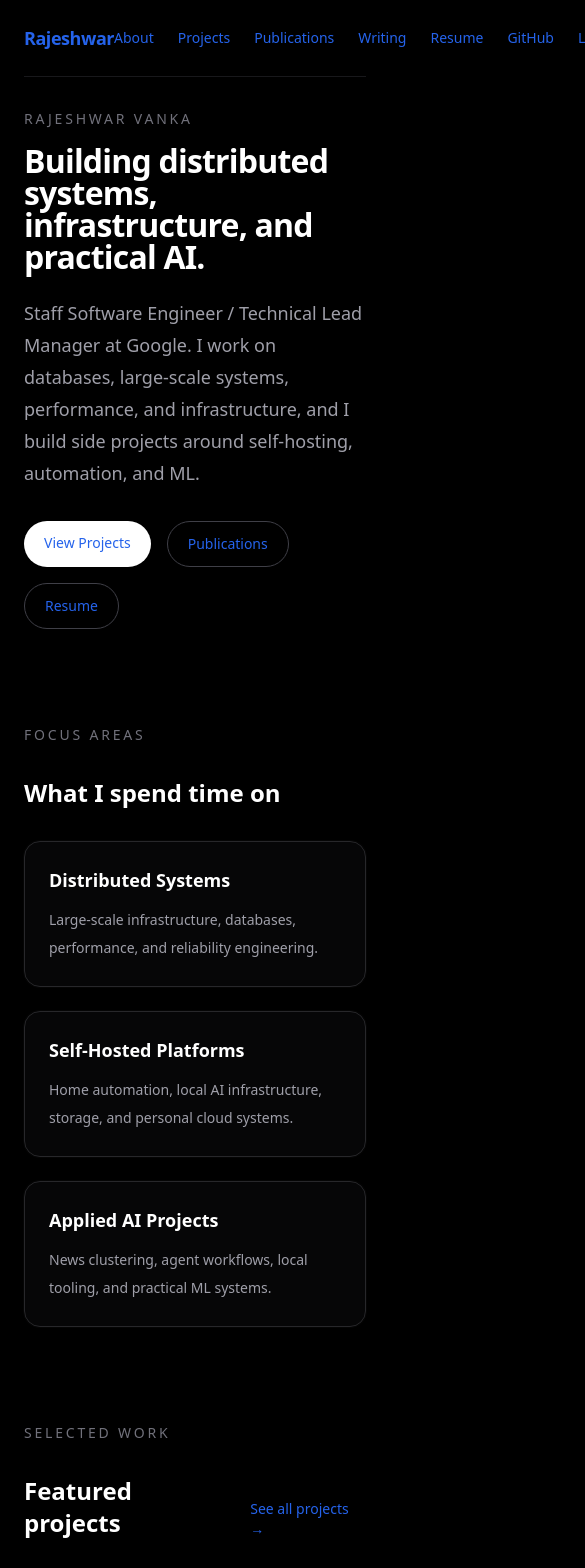
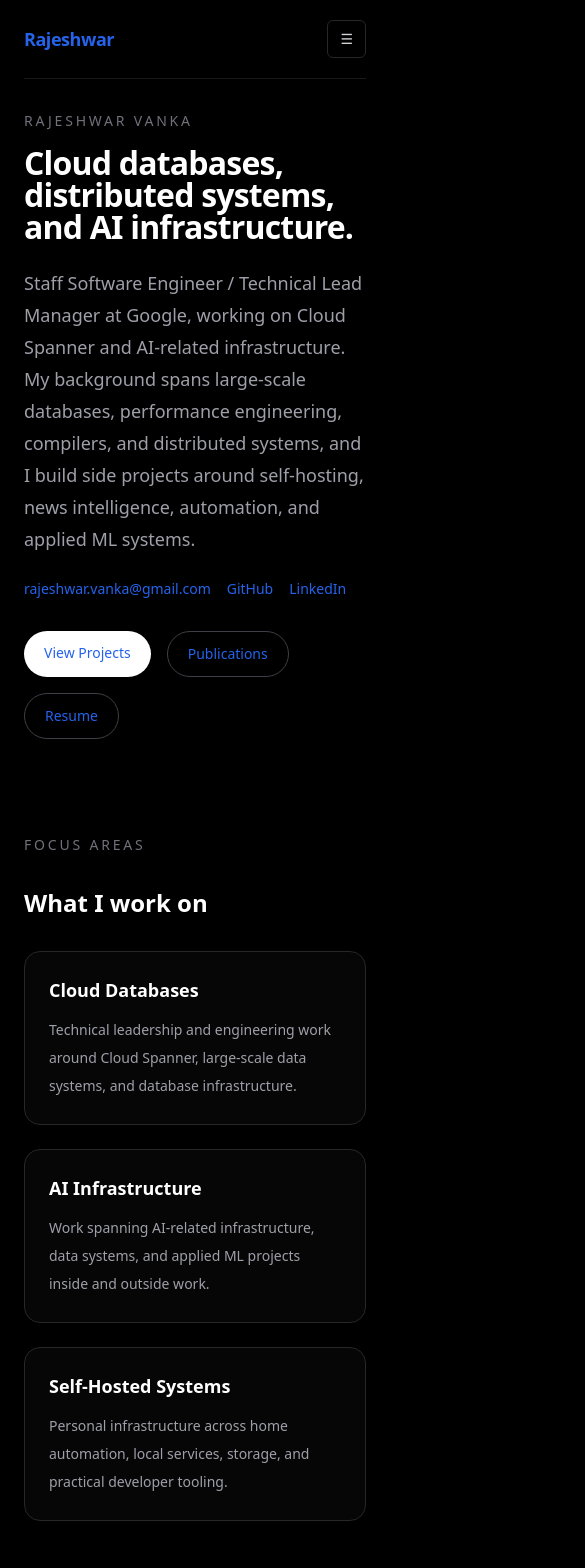
Before and after one commit to rvanka/rajeshwar.dev, a Next.js app: page / in a window 390 px wide. Shown: the top 1568 px of the page, 585 px wide, since content can reach past the window. Built offline with nearby package versions, Linux system fonts and the light colour scheme.

Commit message:
contact details; mobile friendly; better summary

```diff
--- a/src/app/page.tsx
+++ b/src/app/page.tsx
@@ -2,41 +2,34 @@ import Link from "next/link";
 
 const focusAreas = [
   {
-    title: "Distributed Systems",
+    title: "Cloud Databases",
     description:
-      "Large-scale infrastructure, databases, performance, and reliability engineering.",
+      "Technical leadership and engineering work around Cloud Spanner, large-scale data systems, and database infrastructure.",
   },
   {
-    title: "Self-Hosted Platforms",
+    title: "AI Infrastructure",
     description:
-      "Home automation, local AI infrastructure, storage, and personal cloud systems.",
+      "Work spanning AI-related infrastructure, data systems, and applied ML projects inside and outside work.",
   },
   {
-    title: "Applied AI Projects",
+    title: "Self-Hosted Systems",
     description:
-      "News clustering, agent workflows, local tooling, and practical ML systems.",
+      "Personal infrastructure across home automation, local services, storage, and practical developer tooling.",
   },
 ];
 
 const featuredProjects = [
   {
-    title: "News Aggregation Platform",
-    description:
-      "A self-hosted news pipeline for ingesting, clustering, and organizing stories with room for summarization and ranking.",
-    href: "/projects",
-    tag: "Python • Postgres • ML",
-  },
-  {
     title: "Home Assistant Infrastructure",
     description:
-      "A growing home automation stack integrating devices, sensors, cameras, remote access, and self-hosted services.",
+      "A self-hosted automation stack integrating devices, sensors, cameras, remote access, and local services.",
     href: "/projects",
     tag: "Home Assistant • Synology • Tailscale",
   },
   {
     title: "OpenClaw Experiments",
     description:
-      "Exploring agent orchestration, workflow systems, and practical ways to structure tool-using AI systems.",
+      "Exploring agent orchestration, workflow systems, and tool-using AI patterns.",
     href: "/projects",
     tag: "Agents • AI Workflows",
   },
@@ -52,14 +45,47 @@ export default function Home() {
           </p>
 
           <h1 className="mt-4 text-5xl font-semibold tracking-tight text-white md:text-7xl">
-            Building distributed systems, infrastructure, and practical AI.
+            Cloud databases, distributed systems, and AI infrastructure.
           </h1>
 
-          <p className="mt-6 max-w-2xl text-lg leading-8 text-zinc-400 md:text-xl">
-            Staff Software Engineer / Technical Lead Manager at Google. I work
-            on databases, large-scale systems, performance, and infrastructure,
-            and I build side projects around self-hosting, automation, and ML.
+          <p className="mt-6 max-w-3xl text-lg leading-8 text-zinc-400 md:text-xl">
+            Staff Software Engineer / Technical Lead Manager at Google, working
+            on Cloud Spanner and AI-related infrastructure. My background spans
+            large-scale databases, performance engineering, compilers, and
+            distributed systems, and I build side projects around self-hosting,
+            news intelligence, automation, and applied ML systems.
           </p>
+
+          <div className="mt-6 flex flex-wrap items-center gap-4 text-sm text-zinc-500">
+            <a
+              href="mailto:rajeshwar.vanka@gmail.com"
+              className="transition hover:text-zinc-200"
+            >
+              rajeshwar.vanka@gmail.com
+            </a>
+
+            <span className="hidden md:inline text-zinc-700">•</span>
+
+            <a
+              href="https://github.com/rvanka"
+              target="_blank"
+              rel="noreferrer"
+              className="transition hover:text-zinc-200"
+            >
+              GitHub
+            </a>
+
+            <span className="hidden md:inline text-zinc-700">•</span>
+
+            <a
+              href="https://www.linkedin.com/in/rajeshwarvanka/"
+              target="_blank"
+              rel="noreferrer"
+              className="transition hover:text-zinc-200"
+            >
+              LinkedIn
+            </a>
+          </div>
 
           <div className="mt-8 flex flex-wrap gap-4">
             <Link
@@ -85,22 +111,20 @@ export default function Home() {
       </section>
 
       <section>
-        <div className="mb-8 flex items-end justify-between gap-4">
-          <div>
-            <p className="text-sm uppercase tracking-[0.2em] text-zinc-500">
-              Focus Areas
-            </p>
-            <h2 className="mt-2 text-2xl font-semibold text-white md:text-3xl">
-              What I spend time on
-            </h2>
-          </div>
+        <div className="mb-8">
+          <p className="text-sm uppercase tracking-[0.2em] text-zinc-500">
+            Focus Areas
+          </p>
+          <h2 className="mt-2 text-2xl font-semibold text-white md:text-3xl">
+            What I work on
+          </h2>
         </div>
 
         <div className="grid gap-6 md:grid-cols-3">
           {focusAreas.map((item) => (
             <div
               key={item.title}
-              className="rounded-2xl border border-zinc-800 bg-zinc-950/70 p-6 shadow-[0_0_0_1px_rgba(255,255,255,0.02)]"
+              className="rounded-2xl border border-zinc-800 bg-zinc-950/70 p-6"
             >
               <h3 className="text-lg font-semibold text-white">{item.title}</h3>
               <p className="mt-3 text-sm leading-7 text-zinc-400">
@@ -135,13 +159,13 @@ export default function Home() {
             <Link
               key={project.title}
               href={project.href}
-              className="group rounded-2xl border border-zinc-800 bg-zinc-950 p-6 transition hover:-translate-y-0.5 hover:border-zinc-700 hover:bg-zinc-900"
+              className="group rounded-2xl border border-zinc-800 bg-zinc-950 p-6 transition hover:border-zinc-700 hover:bg-zinc-900"
             >
               <div className="text-xs uppercase tracking-[0.18em] text-zinc-500">
                 {project.tag}
               </div>
 
-              <h3 className="mt-4 text-xl font-semibold text-white group-hover:text-zinc-100">
+              <h3 className="mt-4 text-xl font-semibold text-white">
                 {project.title}
               </h3>
 
--- a/src/components/Navbar.tsx
+++ b/src/components/Navbar.tsx
@@ -1,6 +1,9 @@
+"use client";
+
 import Link from "next/link";
+import { useState } from "react";
 
-const navLinks = [
+const links = [
   { href: "/about", label: "About" },
   { href: "/projects", label: "Projects" },
   { href: "/publications", label: "Publications" },
@@ -9,15 +12,21 @@ const navLinks = [
 ];
 
 export default function Navbar() {
+  const [open, setOpen] = useState(false);
+
   return (
     <header className="border-b border-zinc-900">
-      <nav className="mx-auto flex max-w-6xl items-center justify-between py-6">
-        <Link href="/" className="text-lg font-semibold tracking-tight text-white">
+      <nav className="mx-auto flex items-center justify-between py-5">
+        <Link
+          href="/"
+          className="text-lg font-semibold tracking-tight text-white"
+          onClick={() => setOpen(false)}
+        >
           Rajeshwar
         </Link>
 
-        <div className="flex items-center gap-6 text-sm text-zinc-400">
-          {navLinks.map((link) => (
+        <div className="hidden items-center gap-6 text-sm text-zinc-400 md:flex">
+          {links.map((link) => (
             <Link
               key={link.href}
               href={link.href}
@@ -45,7 +54,52 @@ export default function Navbar() {
             LinkedIn
           </a>
         </div>
+
+        <button
+          type="button"
+          aria-label="Toggle menu"
+          aria-expanded={open}
+          onClick={() => setOpen((v) => !v)}
+          className="inline-flex items-center rounded-md border border-zinc-800 px-3 py-2 text-sm text-zinc-300 transition hover:bg-zinc-900 md:hidden"
+        >
+          ☰
+        </button>
       </nav>
+
+      {open && (
+        <div className="border-t border-zinc-900 py-4 md:hidden">
+          <div className="flex flex-col gap-4 text-sm text-zinc-300">
+            {links.map((link) => (
+              <Link
+                key={link.href}
+                href={link.href}
+                className="transition hover:text-white"
+                onClick={() => setOpen(false)}
+              >
+                {link.label}
+              </Link>
+            ))}
+
+            <a
+              href="https://github.com/rvanka"
+              target="_blank"
+              rel="noreferrer"
+              className="transition hover:text-white"
+            >
+              GitHub
+            </a>
+
+            <a
+              href="https://www.linkedin.com/in/rajeshwarvanka/"
+              target="_blank"
+              rel="noreferrer"
+              className="transition hover:text-white"
+            >
+              LinkedIn
+            </a>
+          </div>
+        </div>
+      )}
     </header>
   );
 }
```
